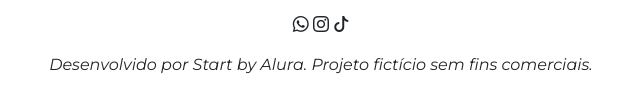
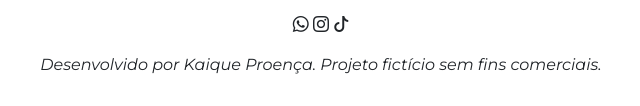
Before and after one commit to KauaNoMine/Site-de-acessibilidade-, a plain HTML site: page index.html in a window 1280 px wide. Shown: the part 3072-3178 px from the top of the page, 319-959 px from the left. Drawn offline with nearby package versions, Linux system fonts and the light colour scheme.

Commit message:
Update index.html
nome

```diff
--- a/index.html
+++ b/index.html
@@ -132,7 +132,7 @@
         <i class="bi bi-whatsapp"></i>
         <i class="bi bi-instagram"></i>
         <i class="bi bi-tiktok"></i>
-        <p class="mt-3">Desenvolvido por Start by Alura. Projeto fictício sem fins comerciais.</p>
+        <p class="mt-3">Desenvolvido por Kaique Proença. Projeto fictício sem fins comerciais.</p>
     </footer>
 
     <script src="script.js"></script>
```
